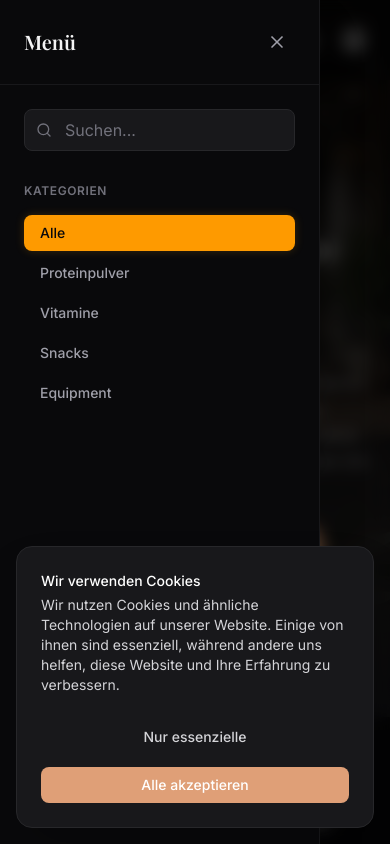
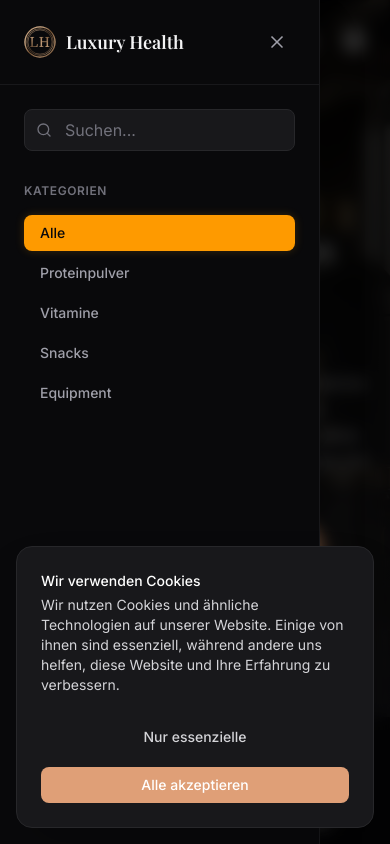
Before and after one commit to astaxix/luxury-health, a React (Vite) app: page / in a window 390 px wide. Both pictures are taken after a click on the button 36 px from the left and 40 px from the top of the page. Shown: the top 844 px of the page. Built offline with nearby package versions, Linux system fonts and the light colour scheme; no server answers; the database is empty; a web font is replaced by a local one.

Commit message:
feat: update hero positioning and sidebar branding
- Adjust hero image focus to improve composition on mobile
- Add application logo to sidebar header
- Remove boilerplate AI studio documentation from README

```diff
--- a/src/components/Hero.tsx
+++ b/src/components/Hero.tsx
@@ -12,7 +12,7 @@
           transition={{ duration: 1.5, ease: "easeOut" }}
           src={heroBg}
           alt="Premium Supplements, Vitamine und Fitness-Produkte von Luxury Health"
-          className="w-full h-full object-cover object-center"
+          className="w-full h-full object-cover object-[90%_center] sm:object-center"
         />
         <div className="absolute inset-0 bg-black/60" />
         <div className="absolute inset-0 bg-gradient-to-t from-zinc-900 via-zinc-900/40 to-transparent" />
--- a/src/components/Sidebar.tsx
+++ b/src/components/Sidebar.tsx
@@ -2,6 +2,7 @@
 import { motion, AnimatePresence } from 'motion/react';
 import { X, Search } from 'lucide-react';
 import { Category } from '../types';
+import { Logo } from './Logo';
 
 interface SidebarProps {
   isOpen: boolean;
@@ -41,7 +42,10 @@
             className="fixed top-0 left-0 bottom-0 w-80 bg-zinc-950 border-r border-zinc-900 z-[70] shadow-2xl flex flex-col"
           >
             <div className="p-6 border-b border-zinc-900 flex items-center justify-between">
-              <span className="font-serif text-xl font-semibold text-zinc-100">Menü</span>
+              <div className="flex items-center gap-2.5 font-serif text-lg font-semibold text-zinc-100">
+                <Logo className="w-8 h-8" />
+                <span>Luxury Health</span>
+              </div>
               <button
                 onClick={onClose}
                 className="p-2 hover:bg-zinc-800 rounded-full transition-colors text-zinc-400 hover:text-amber-500"
```
Also changed, not shown: 1 other file (tests, documents, lock files or other folders).
